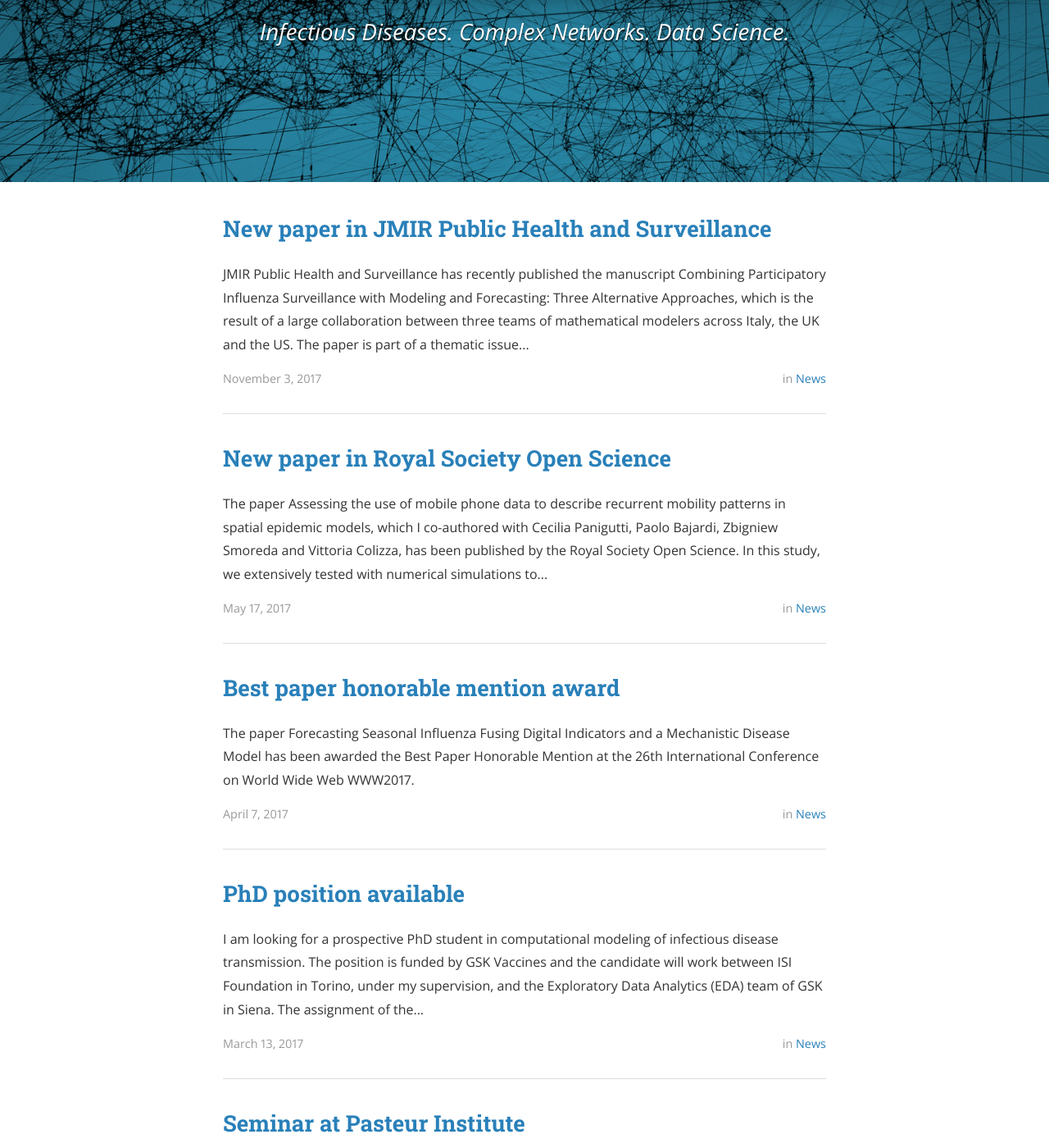
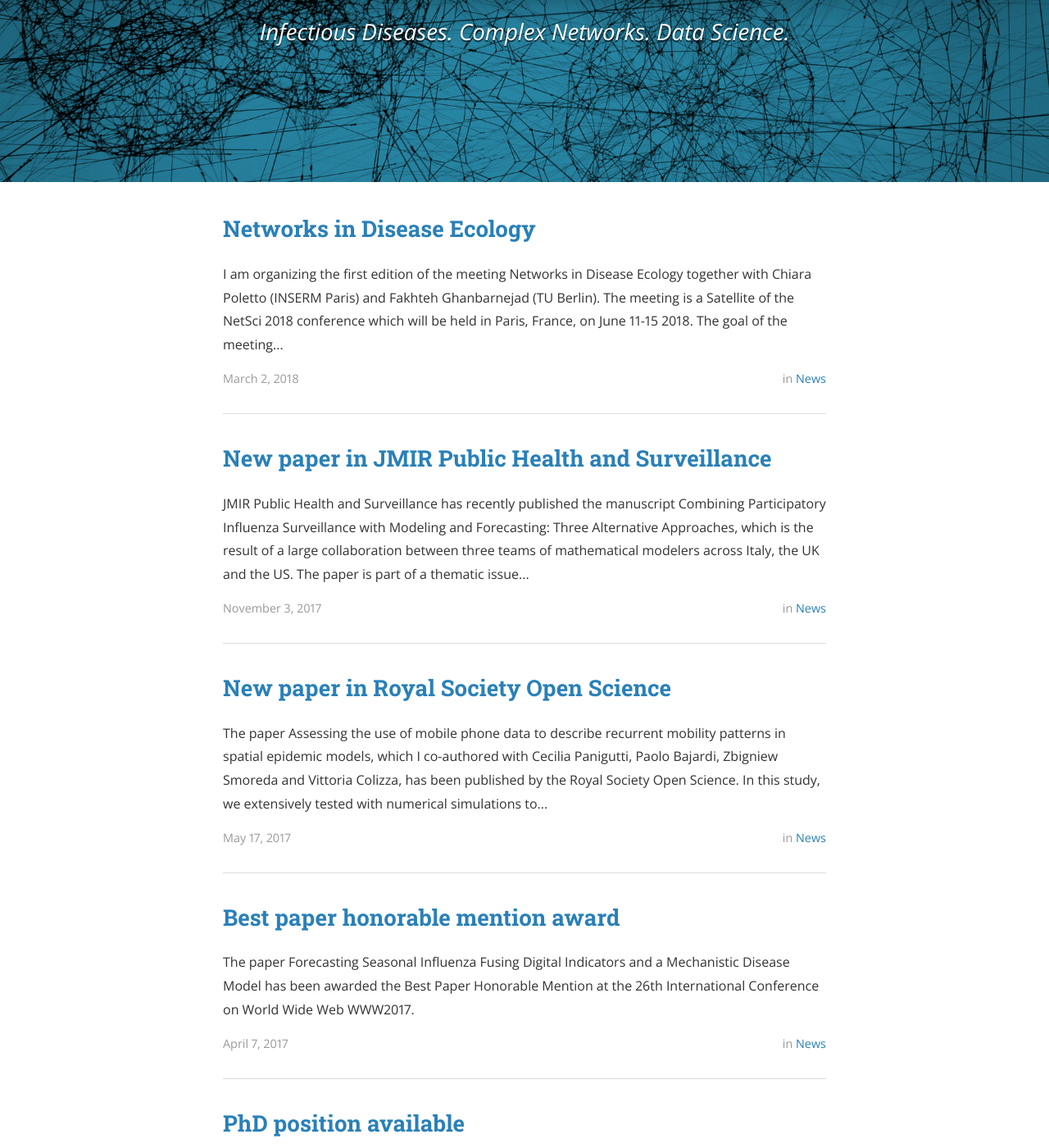
Before and after one commit to micheletizzoni/micheletizzoni.github.io, a Jekyll site: the page built from index.html, in a window 1280 px wide and 1400 px high, scrolled down 296 px. Shown: the whole window at 82% size. Built offline with Jekyll 4.4.1, drawn with Linux system fonts in a browser that asks for light colours; nearby versions of some CDN libraries; the list of posts is cut into pages by our own code; some of the changed text lies outside the part shown.

```diff
--- /dev/null
+++ b/_posts/2018-03-02-netdely.markdown
@@ -0,0 +1,13 @@
+---
+layout: post
+title:  "Networks in Disease Ecology"
+date:  2018-03-02 10:00:00
+author: Michele Tizzoni
+categories: news
+#cover:  "assets/instacode.png"
+---
+I am organizing the first edition of the meeting [Networks in Disease Ecology](http://netdely2018.weebly.com) together with Chiara Poletto (INSERM Paris) and Fakhteh Ghanbarnejad (TU Berlin).
+The meeting is a Satellite of the [NetSci 2018](https://www.netsci2018.com/) conference which will be held in Paris, France, on June 11-15 2018.
+
+The goal of the meeting is to gather an interdisciplinary community of scholars working on network science and disease ecology, and more specifically on modeling the interacting dynamics of disease pathogens, hosts, and the environment.
+The meeting will feature five keynotes by exceptional scholars coming from both the ecology and the network science communities.
```
Also changed, not shown: 3_publications.md (+5 -2 lines).
